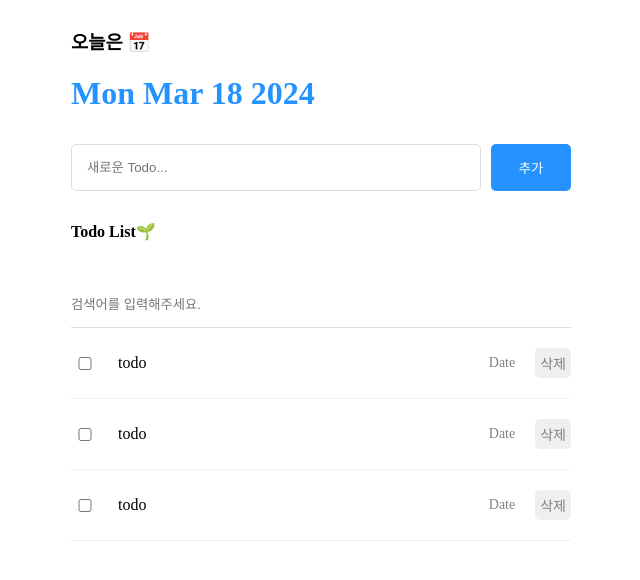
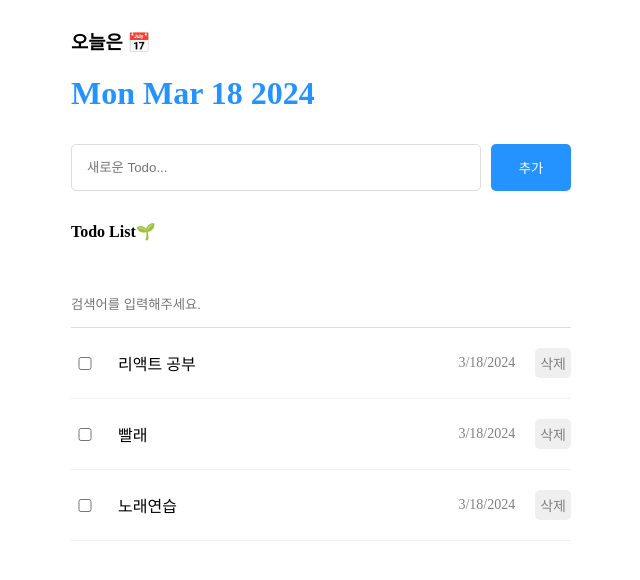
Before and after one commit to gwongibeom/todo-react, a React (Vite) app: page / in a window 1280 px wide. Shown: the top 580 px of the page, without its empty margins (319-959 px from the left). Built offline with nearby package versions, Linux system fonts and the light colour scheme.

Commit message:
투두렌더링 & 검색

```diff
--- a/src/components/List.jsx
+++ b/src/components/List.jsx
@@ -2,15 +2,15 @@ import React from 'react'
 import './List.css'
 import TodoItem from './TodoItem'
 
-const List = () => {
+const List = ({ todos }) => {
   return (
     <div className='List'>
       <h4>Todo List🌱</h4>
       <input placeholder='검색어를 입력해주세요.' />
       <div className='todos_wrapper'>
-        <TodoItem />
-        <TodoItem />
-        <TodoItem />
+        {todos.map((todo) => {
+          return <TodoItem key={todo.id} {...todo} />
+        })}
       </div>
     </div>
   )
--- a/src/components/TodoItem.jsx
+++ b/src/components/TodoItem.jsx
@@ -1,12 +1,12 @@
 import './TodoItem.css'
 import React from 'react'
 
-const TodoItem = () => {
+const TodoItem = ({ id, isDone, content, date }) => {
   return (
     <div className='TodoItem'>
-      <input type='checkbox' />
-      <div className='content'>todo</div>
-      <div className='date'>Date</div>
+      <input readOnly checked={isDone} type='checkbox' />
+      <div className='content'>{content}</div>
+      <div className='date'>{new Date(date).toLocaleDateString()}</div>
       <button>삭제</button>
     </div>
   )
```
